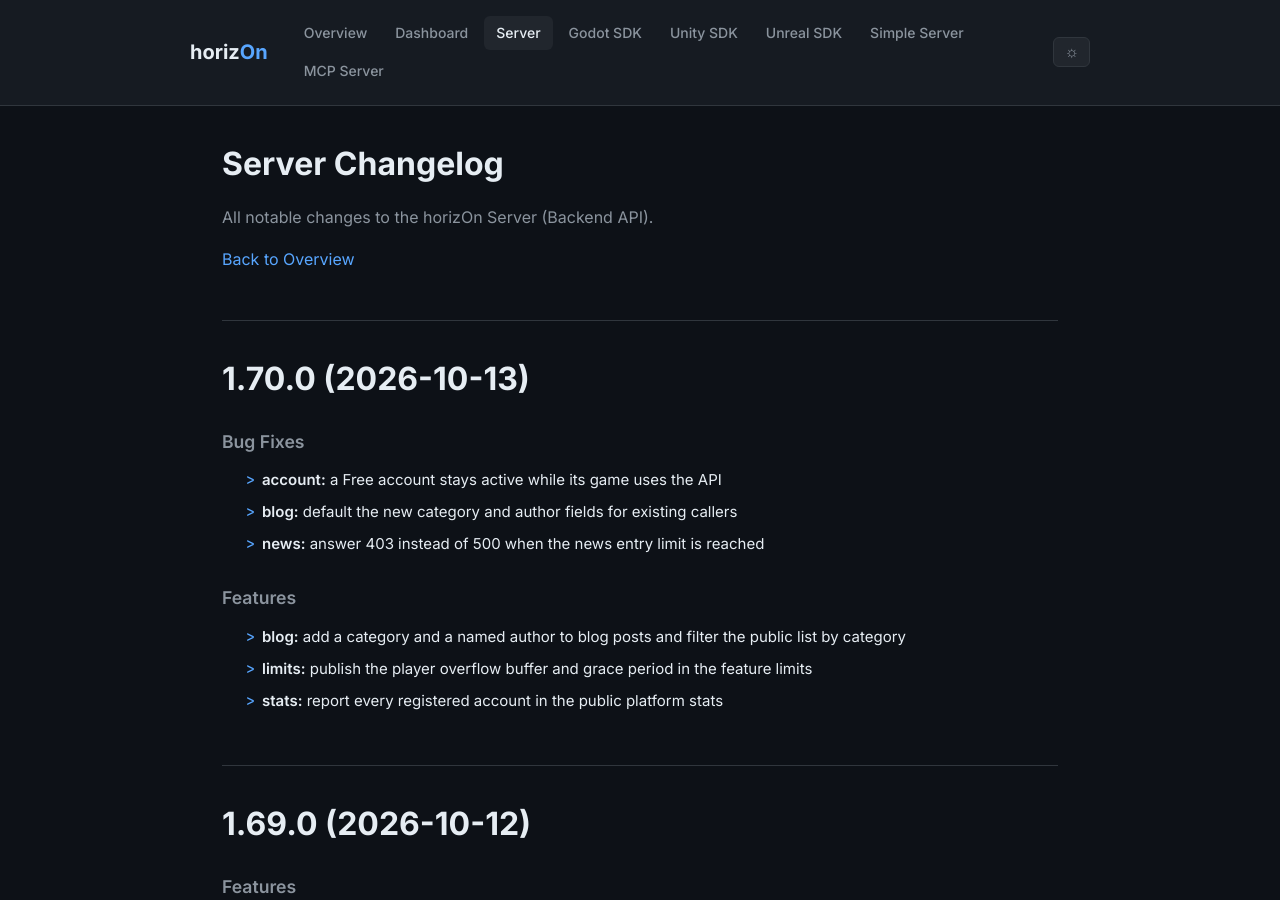
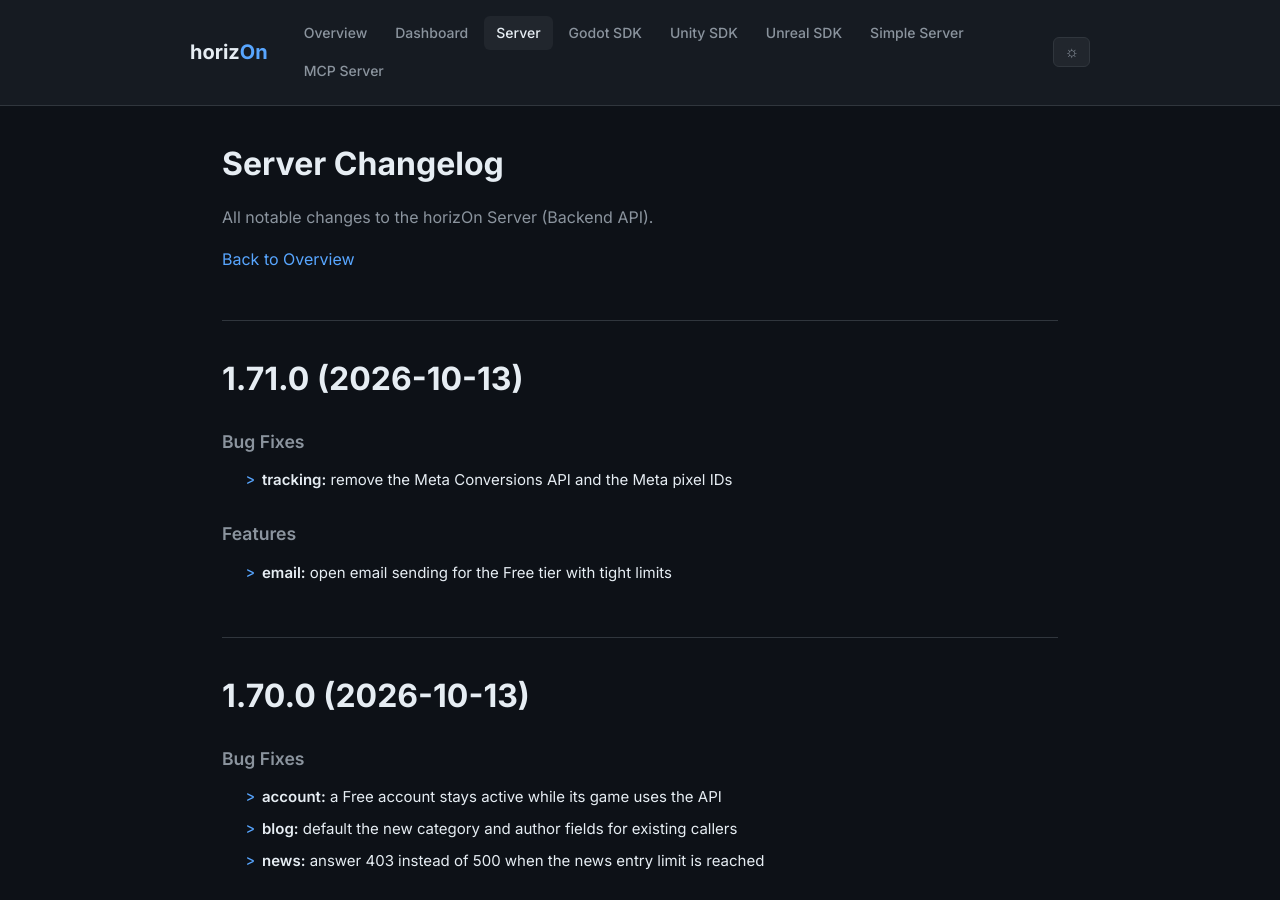
Before and after one commit to ProjectMakersDE/horizOn-Changelog, a Jekyll site: the page built from server-changelog.md, in a window 1280 px wide and 900 px high. Built offline with Jekyll 4.4.1, drawn with Linux system fonts in a browser that asks for light colours.

Commit message:
chore: reconcile changelogs

```diff
--- a/server-changelog.md
+++ b/server-changelog.md
@@ -8,6 +8,18 @@ title: Server Changelog
 All notable changes to the horizOn Server (Backend API).
 
 [Back to Overview](.)
+
+# 1.71.0 (2026-10-13)
+
+
+### Bug Fixes
+
+* **tracking:** remove the Meta Conversions API and the Meta pixel IDs
+
+
+### Features
+
+* **email:** open email sending for the Free tier with tight limits
 
 # 1.70.0 (2026-10-13)
 
```
Also changed, not shown: index.md (+1 -1 lines).
